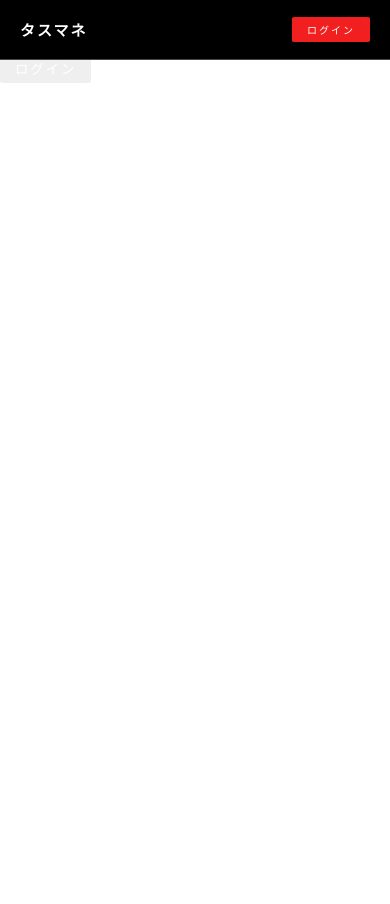
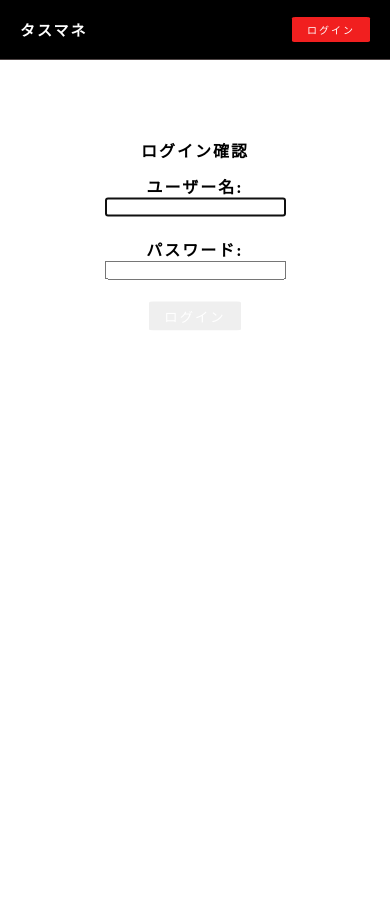
Before and after one commit to Kanata0204/task_app, a Django app: page /login/ in a window 390 px wide. Before the commit the page ends 83 px from the top, so only its background shows below. Run offline with Django 3.2, Linux system fonts and the light colour scheme; style sheets or scripts are compiled from the project's sources.

Commit message:
implement login.css(only smartphone-size)

```diff
--- a/static/css/_base.css
+++ b/static/css/_base.css
@@ -33,6 +33,7 @@ span {
 #content {
   width: 100%;
   line-height: 1.5;
+  margin-top: 6rem;
 }
 
 @media (min-width: 1024px) {
@@ -42,6 +43,6 @@ span {
   #content {
     width: 80%;
     margin: 0 auto;
-    margin-top: 7rem;
+    margin-top: 6rem;
   }
 }
--- /dev/null
+++ b/static/css/login.css
@@ -0,0 +1,28 @@
+#content {
+  position: relative;
+  height: 100vh;
+}
+
+#content form {
+  width: 100%;
+  position: absolute;
+  top: 20%;
+  left: 50%;
+  transform: translate(-50%, -50%);
+  text-align: center;
+}
+
+#content form table {
+  margin: 0 auto;
+}
+
+#content form table caption {
+  padding: 1rem;
+  font-weight: bold;
+}
+
+#content form table tbody tr {
+  display: flex;
+  flex-direction: column;
+  margin-bottom: 2rem;
+}
--- a/static/scss/_base.scss
+++ b/static/scss/_base.scss
@@ -39,6 +39,7 @@ span{
 #content {
     width: 100%;
     line-height: 1.5;
+    margin-top: 6rem;
 }
 
 
@@ -55,6 +56,6 @@ span{
     #content {
         width: 80%;
         margin: 0 auto;
-        margin-top: 7rem;
+        margin-top: 6rem;
     }
 }
--- a/static/scss/login.scss
+++ b/static/scss/login.scss
@@ -0,0 +1,31 @@
+#content{
+    position: relative;
+    height: 100vh;
+
+    & form{
+        width: 100%;
+        position: absolute;
+        top: 20%;
+        left: 50%;
+        transform: translate(-50%, -50%);
+        text-align: center;
+
+        & table{
+            margin: 0 auto;
+
+            & caption{
+                padding: 1rem;
+                font-weight: bold;
+            }
+
+            & tbody{
+                & tr{
+                    display: flex;
+                    flex-direction: column;
+                    margin-bottom: 2rem;
+                }
+            }
+        }
+
+    }
+}
--- a/taskapp/templates/login.html
+++ b/taskapp/templates/login.html
@@ -11,9 +11,10 @@
     <form method="post" action="{% url 'login' %}">
     {% csrf_token %}
 
-    <table>
-        {{ form }}
-    </table>
+        <table>
+            <caption>ログイン確認</caption>
+            {{ form }}
+        </table>
     {% if request.path == 'login' %}{% endif %}
     <input type="hidden" name="next" value="{{ next }}"></input>
     <button class="btn" type="submit">ログイン</button>
```
